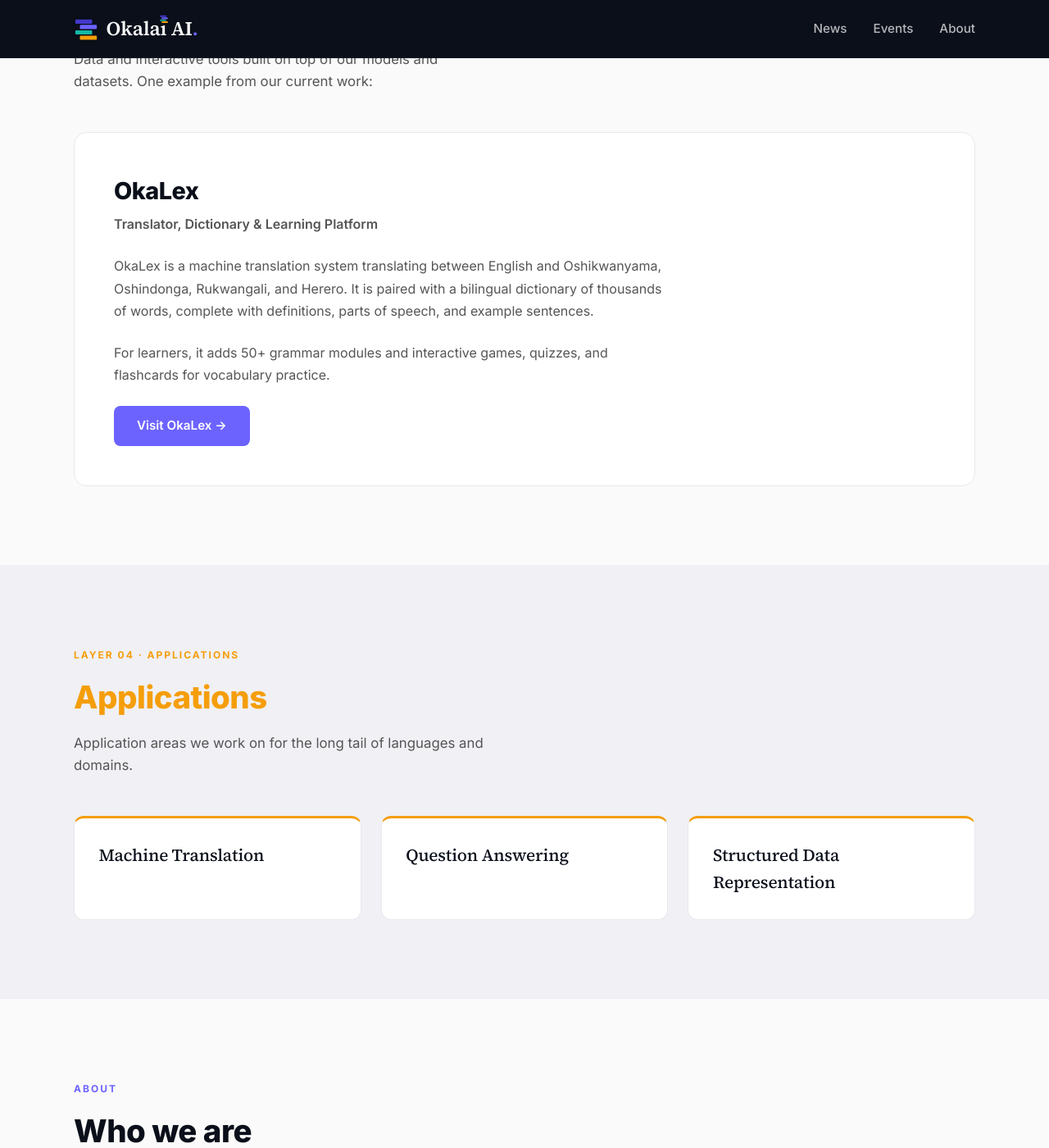
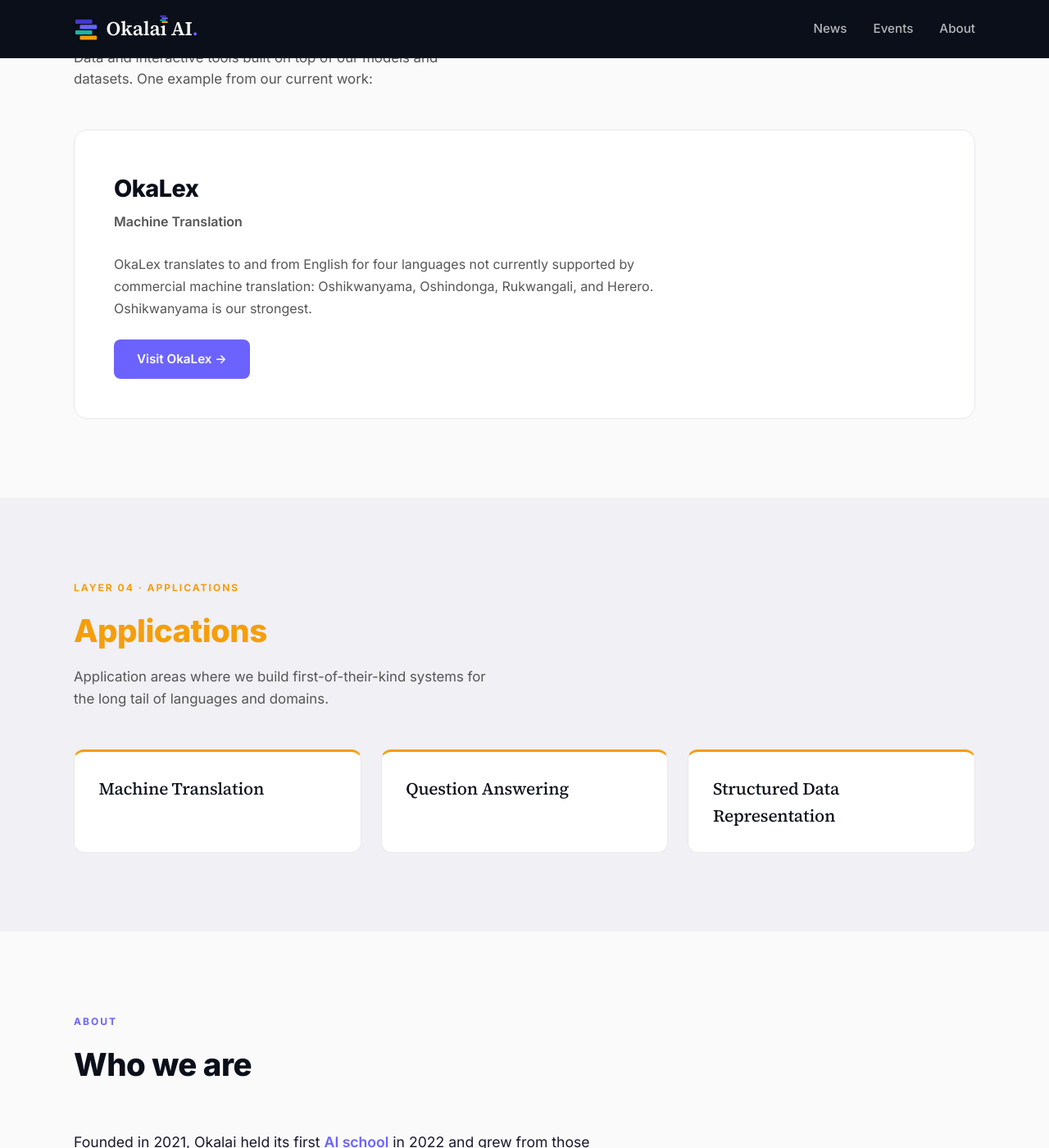
Before and after one commit to okalai-ai/okalai-site, a Jekyll site: the page built from index.md, in a window 1280 px wide and 1400 px high, scrolled down 2676 px. Shown: the whole window at 82% size. Built offline with Jekyll 4.4.1, drawn with Linux system fonts in a browser that asks for light colours; some of the changed text lies outside the part shown.

Commit message:
Rebrand to 'first-of-their-kind models for the long tail'; simplify OkaLex section

```diff
--- a/404.html
+++ b/404.html
@@ -15,7 +15,7 @@ permalink: /404.html
 
     <h1 style="font-size: 5rem; margin-bottom: 0.5rem;">404</h1>
     <p style="font-size: 1.25rem; color: #b0b0c0; margin-bottom: 2rem;">
-      This page doesn't exist, but our work on AI for the long tail does.
+      This page doesn't exist, but our first-of-their-kind models for the long tail do.
     </p>
     <a href="/" class="btn btn-primary">Back to Home</a>
   </div>
--- a/_layouts/default.html
+++ b/_layouts/default.html
@@ -3,12 +3,12 @@
 <head>
   <meta charset="UTF-8" />
   <meta name="viewport" content="width=device-width, initial-scale=1.0" />
-  <title>Okalai AI: AI for the long tail</title>
+  <title>Okalai AI: First-of-their-kind models for the long tail</title>
   <meta name="description" content="Okalai AI researches multilingual model architectures, data representation, and controlled generation for the long tail of languages and domains beyond today's state-of-the-art models." />
   <meta name="keywords" content="AI for the long tail, multilingual AI, multilingual model architectures, long-tail languages, long-tail NLP, controlled generation, data representation, multilingual LLM, machine translation, question answering, language modeling, African languages, NLP, natural language processing, computational linguistics, applied AI research, Okalai" />
   <meta name="robots" content="index, follow" />
   <!-- Open Graph -->
-  <meta property="og:title" content="Okalai AI: AI for the long tail" />
+  <meta property="og:title" content="Okalai AI: First-of-their-kind models for the long tail" />
   <meta property="og:description" content="Multilingual model architectures, data representation, and controlled generation for the long tail of languages and domains beyond today's state-of-the-art models." />
   <meta property="og:image" content="https://okalai.org/assets/images/okalai-og.png" />
   <meta property="og:url" content="https://okalai.org" />
@@ -16,7 +16,7 @@
 
   <!-- Twitter Card -->
   <meta name="twitter:card" content="summary_large_image" />
-  <meta name="twitter:title" content="Okalai AI: AI for the long tail" />
+  <meta name="twitter:title" content="Okalai AI: First-of-their-kind models for the long tail" />
   <meta name="twitter:description" content="Multilingual model architectures, data representation, and controlled generation for the long tail of languages and domains beyond today's state-of-the-art models." />
   <meta name="twitter:image" content="https://okalai.org/assets/images/okalai-og.png" />
 
--- a/index.md
+++ b/index.md
@@ -7,7 +7,7 @@ title: Home
   <div class="container hero-columns">
     <div class="hero-inner">
       <div class="hero-badge" data-sr>Applied AI Research</div>
-      <h1 data-sr>AI for the long tail.</h1>
+      <h1 data-sr>First-of-their-kind models for the long tail.</h1>
       <p class="hero-sub" data-sr>
         We research multilingual model architectures, data representation, and
         controlled generation for the long tail of languages and domains beyond
@@ -117,7 +117,6 @@ title: Home
       <div class="paper-card" data-sr>
         <div class="paper-venue"><span class="venue-tag">ACL 2026</span></div>
         <h3>Grammar as Control: Modular Language Generation for the Long Tail</h3>
-        <p class="paper-impact">🚀 This work is a major component of our English&ndash;Kwanyama MT system.</p>
         <div class="paper-links">
           <a href="https://ndapa.us/assets/docs/papers/2026-acl-mtig.pdf" class="paper-link" target="_blank" rel="noopener">📄 PDF</a>
           <a href="https://github.com/okalai-ai/mtig" class="paper-link" target="_blank" rel="noopener">💾 Data</a>
@@ -195,12 +194,9 @@ title: Home
     <div id="okalex" class="product-card product-card--single" data-sr>
       <div class="product-info">
         <h3><a href="https://okalex.org/" target="_blank" rel="noopener">OkaLex</a></h3>
-        <p class="product-tagline">Translator, Dictionary &amp; Learning Platform</p>
+        <p class="product-tagline">Machine Translation</p>
         <p>
-          OkaLex is a machine translation system translating between English and Oshikwanyama, Oshindonga, Rukwangali, and Herero. It is paired with a bilingual dictionary of thousands of words, complete with definitions, parts of speech, and example sentences.
-        </p>
-        <p>
-          For learners, it adds 50+ grammar modules and interactive games, quizzes, and flashcards for vocabulary practice.
+          OkaLex translates to and from English for four languages not currently supported by commercial machine translation: Oshikwanyama, Oshindonga, Rukwangali, and Herero. Oshikwanyama is our strongest.
         </p>
         <a href="https://okalex.org/" class="btn btn-primary" target="_blank" rel="noopener">Visit OkaLex &rarr;</a>
       </div>
@@ -213,7 +209,7 @@ title: Home
     <div class="section-header" data-sr>
       <span class="section-label">Layer 04 · Applications</span>
       <h2>Applications</h2>
-      <p class="section-desc">Application areas we work on for the long tail of languages and domains.</p>
+      <p class="section-desc">Application areas where we build first-of-their-kind systems for the long tail of languages and domains.</p>
     </div>
 
     <div class="app-grid" data-sr>
@@ -238,7 +234,7 @@ title: Home
     </div>
     <div data-sr>
       <p style="font-size: 1.1rem; line-height: 1.8; max-width: 680px;">
-        Founded in 2021, Okalai held its first <a href="/schools/" style="color: #6c63ff; font-weight: 600;">AI school</a> in 2022 and grew from those schools into a research program on long-tail languages and domains. We have trained the first-ever LLMs and machine-translation systems for several languages that previously had none.
+        Founded in 2021, Okalai held its first <a href="/schools/" style="color: #6c63ff; font-weight: 600;">AI school</a> in 2022 and grew from those schools into a research program building first-of-their-kind models for the long tail of languages and domains. We have trained the first LLMs and machine-translation systems for several languages that previously had none.
       </p>
       <p style="font-size: 1.1rem; line-height: 1.8; max-width: 680px; margin-top: 1.5rem;">
         Okalai AI was founded by <a href="https://ndapa.us" target="_blank" rel="noopener" style="color: #6c63ff; font-weight: 600;">Ndapa Nakashole</a>, who serves as Chief Scientist. Ndapa is an Associate Professor of Computer Science at the University of California, San Diego (UCSD). Her research focuses on Natural Language Processing (NLP), and Artificial Intelligence (AI) more broadly.
```
